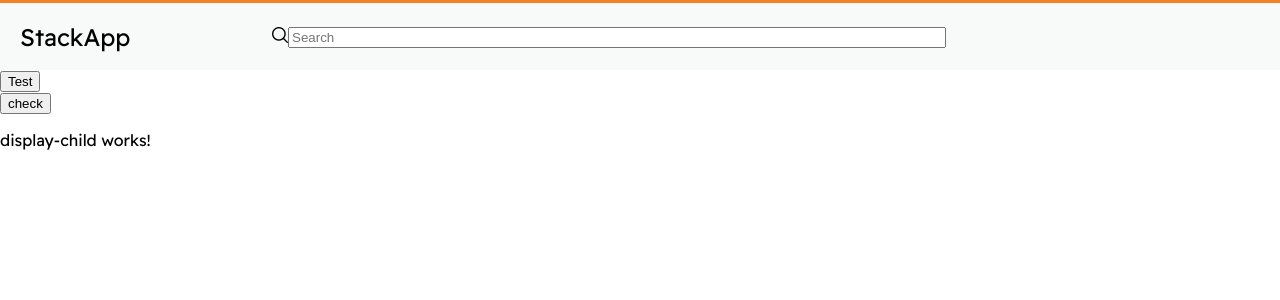
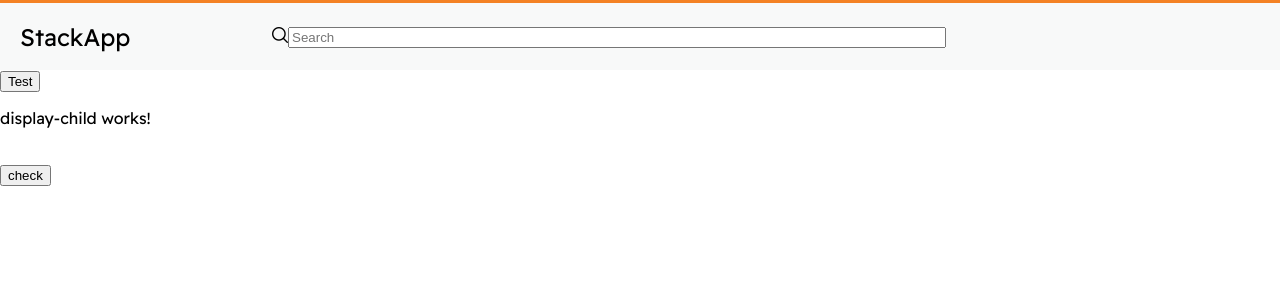
Before and after one commit to zokizuan/stackApp, an Angular app: page /search-results in a window 1280 px wide. Shown: the top 300 px of the page. Built offline with nearby package versions, Linux system fonts and the light colour scheme; what primeng would draw is missing.

Commit message:
Added Search store service

```diff
--- a/src/app/feature/display/display-child/display-child.component.html
+++ b/src/app/feature/display/display-child/display-child.component.html
@@ -1 +1,3 @@
 <p>display-child works!</p>
+<br>
+<button (click)="test()">check</button>
--- a/src/app/feature/display/display-child/display-child.component.ts
+++ b/src/app/feature/display/display-child/display-child.component.ts
@@ -1,4 +1,4 @@
-import { Component, OnInit } from '@angular/core';
+import { Component, Input, OnInit } from '@angular/core';
 
 @Component({
   selector: 'app-display-child',
@@ -6,10 +6,12 @@
   styleUrls: ['./display-child.component.scss']
 })
 export class DisplayChildComponent implements OnInit {
-
+  @Input() searchResults: any;
   constructor() { }
 
   ngOnInit(): void {
   }
-
+  test() {
+    console.log(this.searchResults);
+  }
 }
--- a/src/app/feature/display/display.component.html
+++ b/src/app/feature/display/display.component.html
@@ -1,3 +1 @@
-<br>
-<button (click)="test()">check</button>
-<app-display-child></app-display-child>
+<app-display-child [searchResults]="searchResults"></app-display-child>
--- a/src/app/feature/display/display.component.ts
+++ b/src/app/feature/display/display.component.ts
@@ -13,7 +13,4 @@
   ngOnInit(): void {
     this.searchResults = this.sharingService.getData();
   }
-  test() {
-    console.log(this.searchResults);
-  }
 }
```
Also changed, not shown: src/app/services/searchstore.service.ts (added, +9 -0 lines), 1 other file (tests, documents, lock files or other folders).
